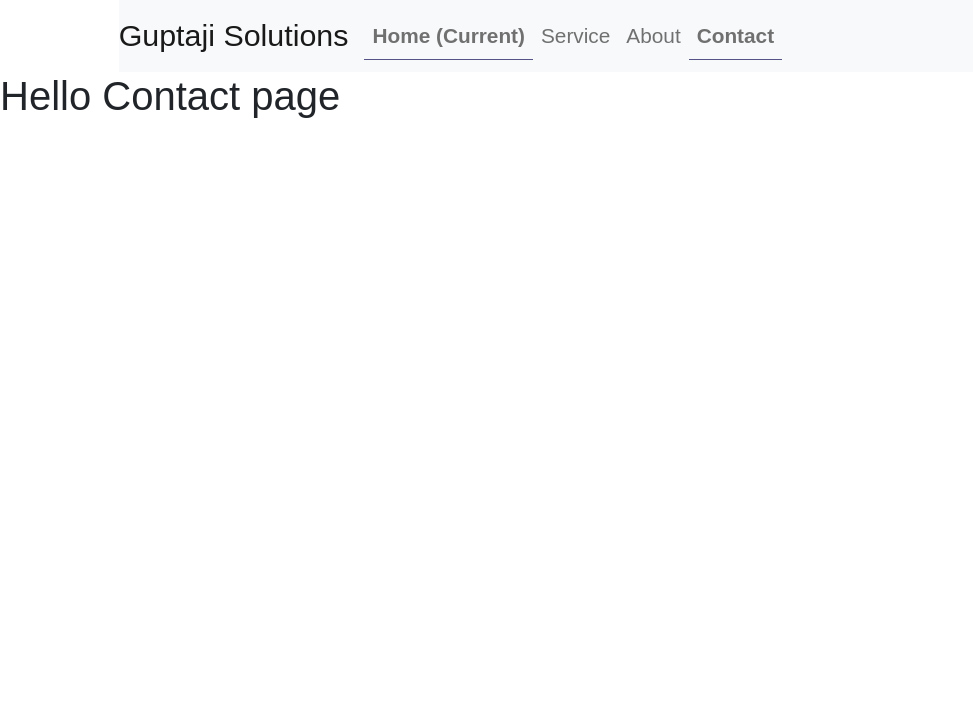
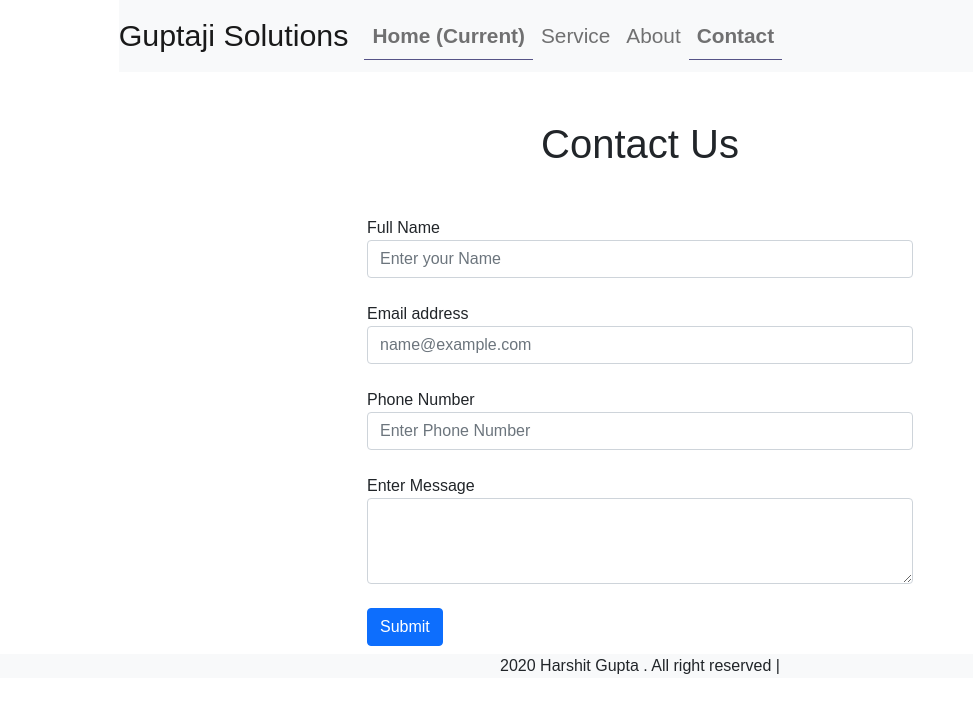
Before and after one commit to guptaji6489/Website-using-ReactJS, a React (Create React App) app: page /contact in a window 1280 px wide. Shown: the top 712 px of the page, without its empty margins (0-973 px from the left). Built offline with nearby package versions, Linux system fonts and the light colour scheme; a web font is replaced by a local one.

Commit message:
complete contact page and footer page  with all functionality and all done

```diff
--- a/src/App.js
+++ b/src/App.js
@@ -4,6 +4,7 @@ import Contact from './Contact';
 import Service from './Service';
 import About from './About';
 import Navbar from './Navbar';
+import Footer from './Footer';
 import "../node_modules/bootstrap/dist/css/bootstrap.min.css";
 import "../node_modules/bootstrap/dist/js/bootstrap.bundle";
 
@@ -21,6 +22,7 @@ const App = () =>{
     <Route  exact path='/service'  component={Service} ></Route>
     <Redirect  to="/"/>
     </Switch>
+    <Footer />
 
 
      </>
--- a/src/Contact.jsx
+++ b/src/Contact.jsx
@@ -3,9 +3,48 @@ import React from 'react';
 
 
 const Contact = () =>{
+
+  const click = ()=>{
+    alert("database not connected!!");
+  }
   return(
     <>
-    <h1>Hello Contact page</h1>
+    <div className="my-5">
+    <h1 className="text-center">Contact Us</h1>
+    </div>
+    <div className="container contact_div">
+    <div className="row">
+    <div className="col-md-6 col-10 mx-auto">
+    <form>
+    <form>
+  <div class="form-group">
+    <label for="exampleFormControlInput1">Full Name</label>
+    <input type="text" class="form-control" id="exampleFormControlInput1" placeholder="Enter your Name"/>
+  </div><br/>
+  <div class="form-group">
+    <label for="exampleFormControlInput1">Email address</label>
+    <input type="email" class="form-control" id="exampleFormControlInput1" placeholder="name@example.com"/>
+  </div><br/>
+  <div class="form-group">
+    <label for="exampleFormControlInput1">Phone Number</label>
+    <input type="number" class="form-control" id="exampleFormControlInput1" placeholder="Enter Phone Number"/>
+  </div><br/>
+
+
+  <div class="form-group">
+    <label for="exampleFormControlTextarea1">Enter Message</label>
+    <textarea class="form-control" id="exampleFormControlTextarea1" rows="3"></textarea>
+  </div><br/>
+  <button type="submit" class="btn btn-primary mb-2" onClick={click}>Submit</button>
+
+</form>
+</form>
+
+    </div>
+
+    </div>
+
+    </div>
 
     </>
 
--- /dev/null
+++ b/src/Footer.jsx
@@ -0,0 +1,19 @@
+import React from 'react';
+
+
+const Footer = () =>{
+
+    return(
+
+        <>
+        <footer className="w-100 bg-light text-center">
+            <p>2020 Harshit Gupta . All right reserved | </p>
+        </footer>
+        </>
+    )
+
+
+}
+
+
+export default Footer;
```
